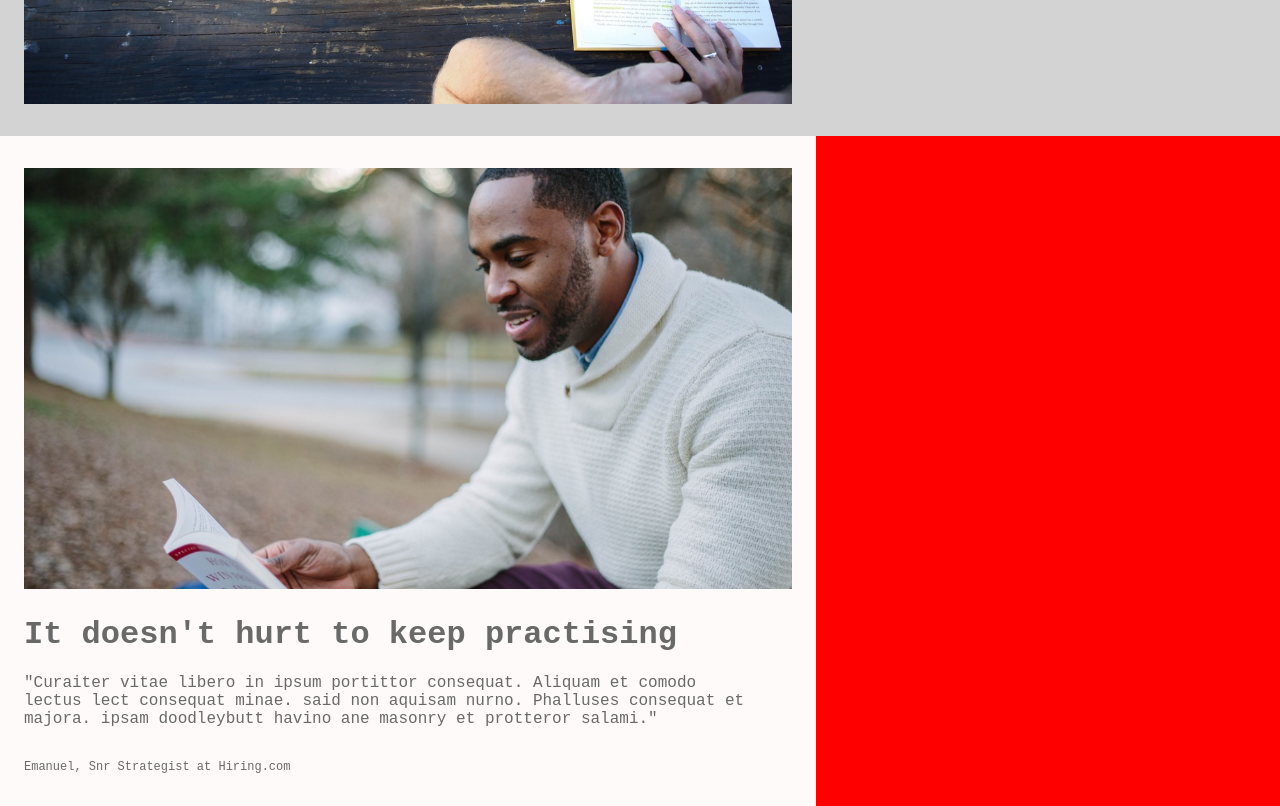
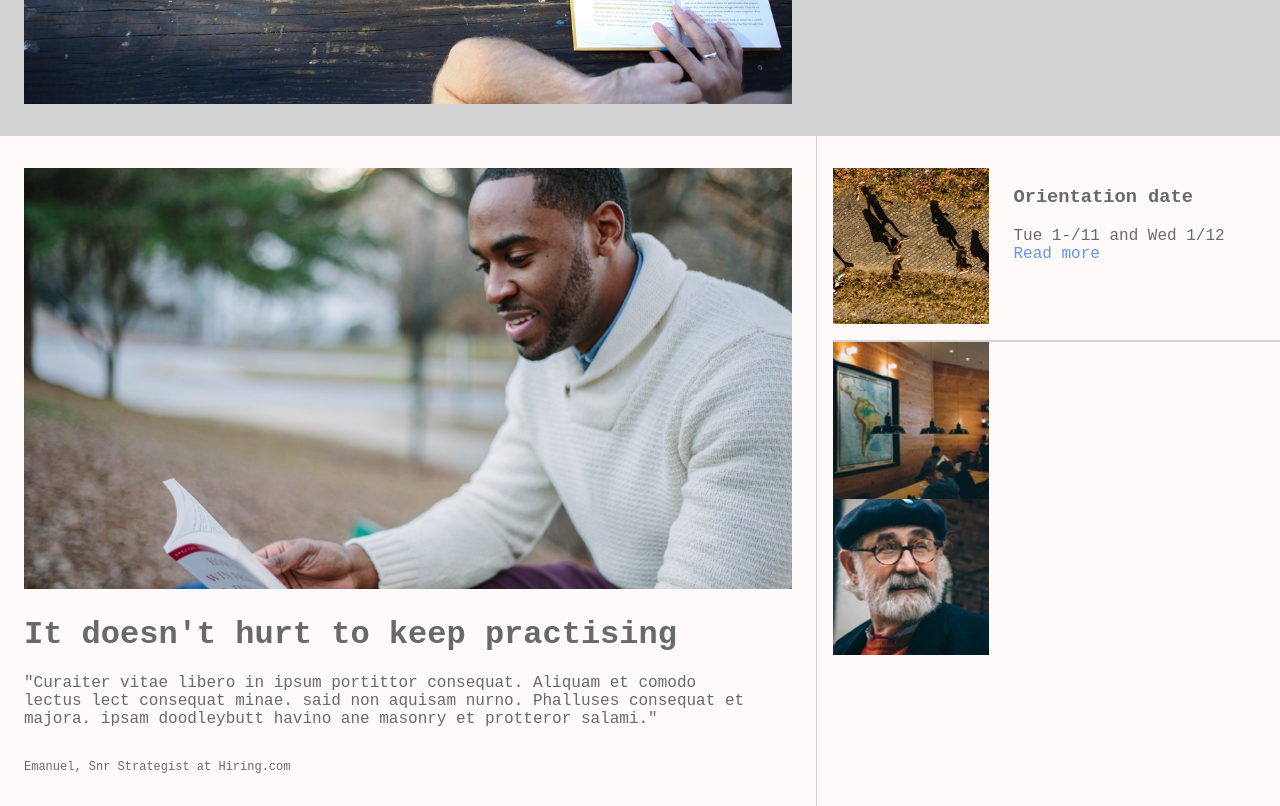
Before and after one commit to chriseves/colmar, a plain HTML site: page index.html in a window 1280 px wide. Shown: the part 560-1366 px from the top of the page. Drawn offline with Linux system fonts and the light colour scheme; files that its build step writes are made by us from their sources; files whose address does not match are found by name.

Commit message:
added orientation details

```diff
--- a/index.html
+++ b/index.html
@@ -49,13 +49,16 @@
         </div>
         <div class="box-right">
             <div class="orientation">
-                <img src="" alt="">
+                <img src="/Users/chrisophereves/codecademy/projects/colmar/resources/images/information-orientation.jpg" alt="">
+                <h3>Orientation date</h3>
+                <div class="text"> Tue 1-/11 and Wed 1/12</div>
+                <a class="read-more" href="#">Read more</a>
             </div>
             <div class="campus">
-
+                <img src="/Users/chrisophereves/codecademy/projects/colmar/resources/images/information-campus.jpg" alt="">
             </div>
             <div class="guest">
-
+                <img src="/Users/chrisophereves/codecademy/projects/colmar/resources/images/information-guest-lecture.jpg" alt="">
             </div>
         </div>
 
--- a/resources/css/styles.css
+++ b/resources/css/styles.css
@@ -137,8 +137,30 @@ nav a {
 }
 
 .box-right {
-    background-color: red;
+    background-color: snow;
+    padding-top: 32px;
+    padding-left: 16px;
     width: 40%;
     display: flex;
-    align-items: flex-start;
+    flex-direction: column;
+    border-left: 1px solid lightgray;
 }
+
+.box-right img {
+    width: 35%;
+    height: auto;
+    float: left;
+    padding-right: 24px;
+}
+
+.orientation {
+    display: inline-block;
+    color: dimgray;
+    padding-bottom: 16px;
+    border-bottom: 2px solid lightgray;
+}
+
+.read-more {
+    text-decoration: none;
+    color: cornflowerblue;
+}
```
